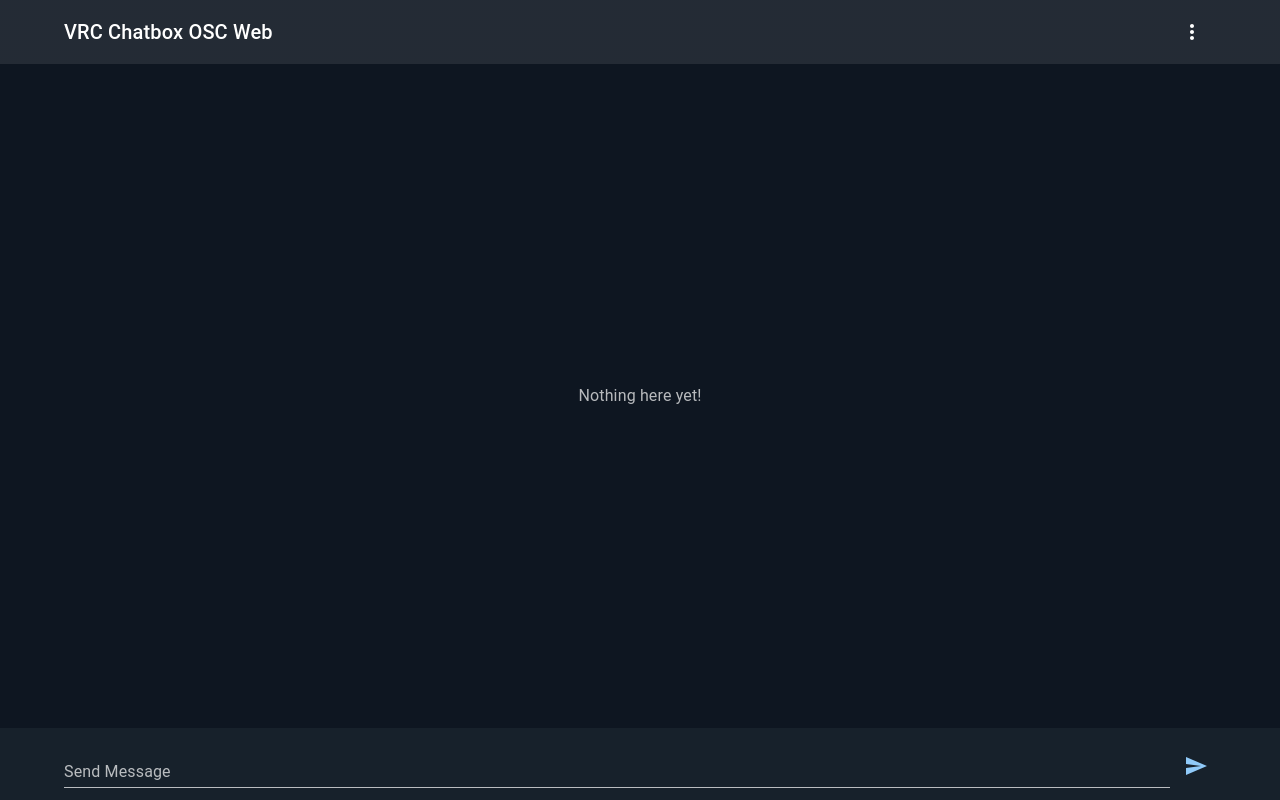
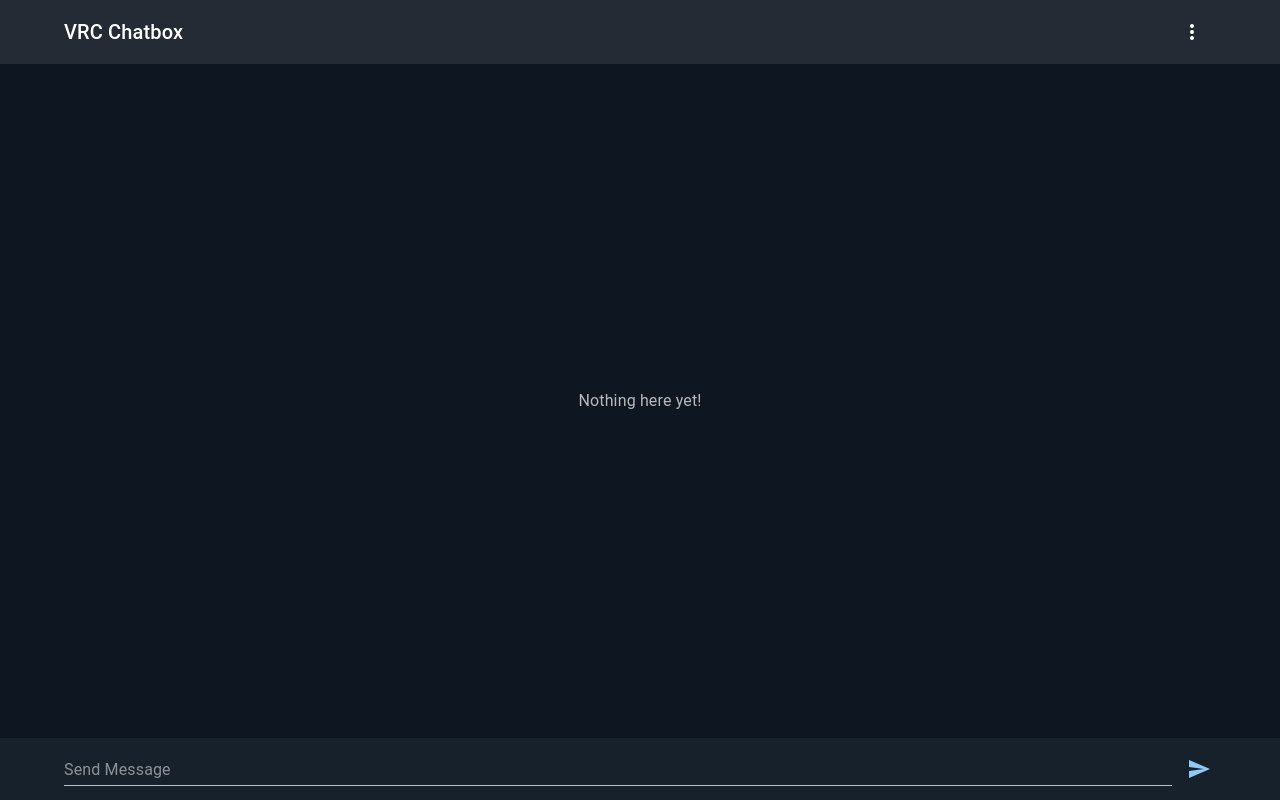
Before and after one commit to ccloli/vrc-chatbox-osc-web, a React (Create React App) app: page / in a window 1280 px wide. Built offline with nearby package versions, Linux system fonts and the light colour scheme; the HTML template or start-up script is replaced by a standard one.

Commit message:
revert to placeholder, but show hint if going to exceed

```diff
--- a/src/components/Header.js
+++ b/src/components/Header.js
@@ -36,7 +36,7 @@
 				<Container disableGutters>
 					<Toolbar>
 						<Typography variant="h6" component="div" sx={{ flexGrow: 1 }}>
-							VRC Chatbox OSC Web
+							VRC Chatbox
 						</Typography>
 						<IconButton
 							id="option-button"
--- a/src/components/InputArea.js
+++ b/src/components/InputArea.js
@@ -10,6 +10,7 @@
 import { chatboxTyping } from '../utils/services';
 
 const MAX_LENGTH = 144;
+const TIP_SHOW_LENGTH = 130;
 
 const InputArea = ({
 	value, mode = 'message', sendByEnter = true, onSubmit
@@ -76,15 +77,13 @@
 	const label = mode === 'copy' ? 'Send To Clipboard' : 'Send Message';
 
 	return (
-		<Box
-			flex="none"
-			bgcolor="background.default">
+		<Box flex="none" bgcolor="background.default">
 			<Container>
 				<Box
 					display="flex"
 					alignItems="flex-end"
 					padding="14px 0"
-					gap="6px">
+					gap="10px">
 					<Box flex={1} width={0}>
 						<TextField
 							id="input"
@@ -93,23 +92,25 @@
 							onKeyDown={handleKeyDown}
 							onInput={recordTyping}
 							onBlur={cancelTyping}
-							label={mode === 'message' && input ? `${label} (${input.length}/${MAX_LENGTH})` : label}
+							label={
+								mode === 'message' && input && input.length > TIP_SHOW_LENGTH
+									? `${input.length}/${MAX_LENGTH}`
+									: null
+							}
 							error={mode === 'message' && input && input.length > MAX_LENGTH}
 							multiline
 							maxRows={4}
 							fullWidth
-							sx={{
-								margin: '-2px 0'
-							}}
-							aria-label={label}
+							aria-label="Input message"
+							placeholder={label}
 							variant="standard" />
 					</Box>
 					<Box flex="none">
 						<IconButton
 							id="send-button"
-							size="medium"
+							size="small"
 							color={mode === 'copy' ? 'success' : 'primary'}
-							aria-label="send"
+							aria-label={label}
 							disabled={loading}
 							onClick={handleSubmit}>
 							{loading ? (
--- a/src/components/MessageItem.js
+++ b/src/components/MessageItem.js
@@ -24,8 +24,8 @@
 				{type === 'copy' ? (
 					<ContentPasteIcon />
 				) : (
-						<ChatIcon />
-					)}
+					<ChatIcon />
+				)}
 			</Avatar>
 			<Card
 				sx={{
```
